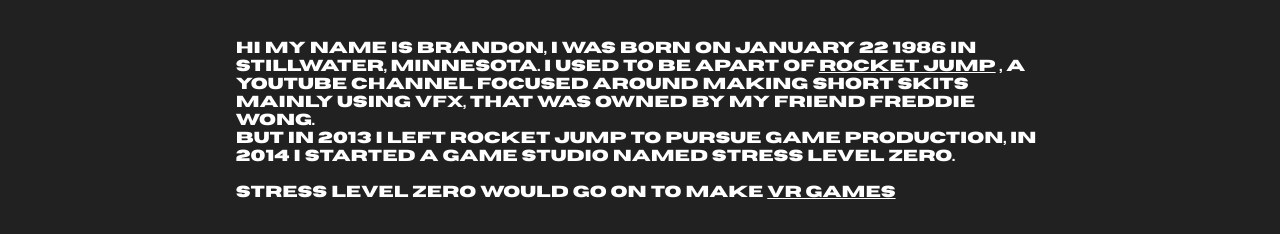
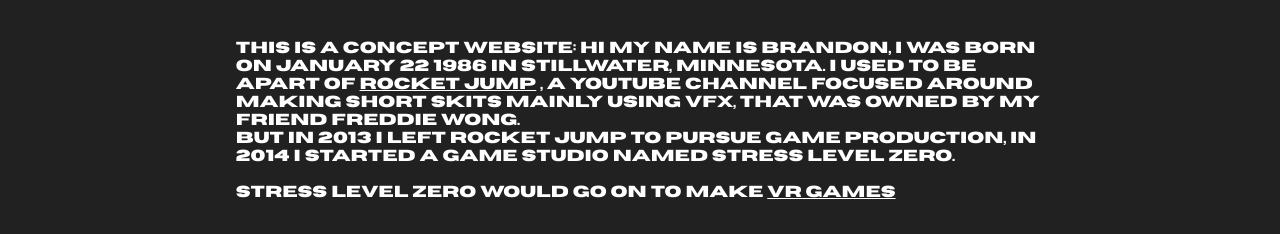
Before and after one commit to alex-greene/BrandonJLa-Concept-Website, a plain HTML site: page index.html in a window 1280 px wide. Shown: the part 230-464 px from the top of the page. Drawn offline with Linux system fonts and the light colour scheme; grey boxes are pictures that could not be loaded.

Commit message:
Update index.html

```diff
--- a/index.html
+++ b/index.html
@@ -87,6 +87,7 @@ td
 				<h1>About me</h1>
 				<div>
 					<p style="padding: 20px 0px;">
+						THIS IS A CONCEPT WEBSITE:
 					Hi my name is Brandon, I was born on January 22 1986 in Stillwater, Minnesota.
 					I used to be apart of <a href="https://www.youtube.com/user/freddiew" target="_blank">rocket jump</a> , a youtube channel focused around making short skits mainly using vfx, that was owned by my friend freddie wong. <br>
 					But in 2013 I left rocket jump to pursue game production, in 2014 I started a game studio named stress level zero.<br><br>
```
